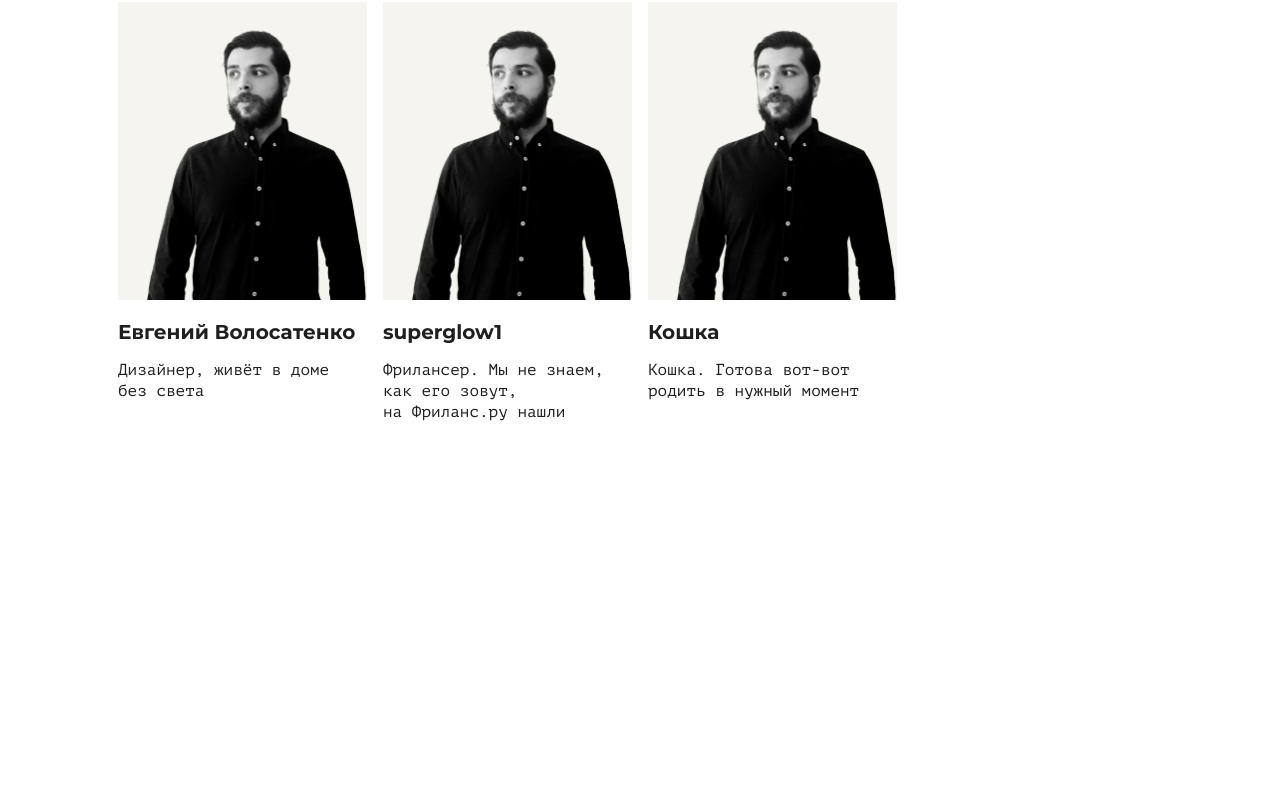
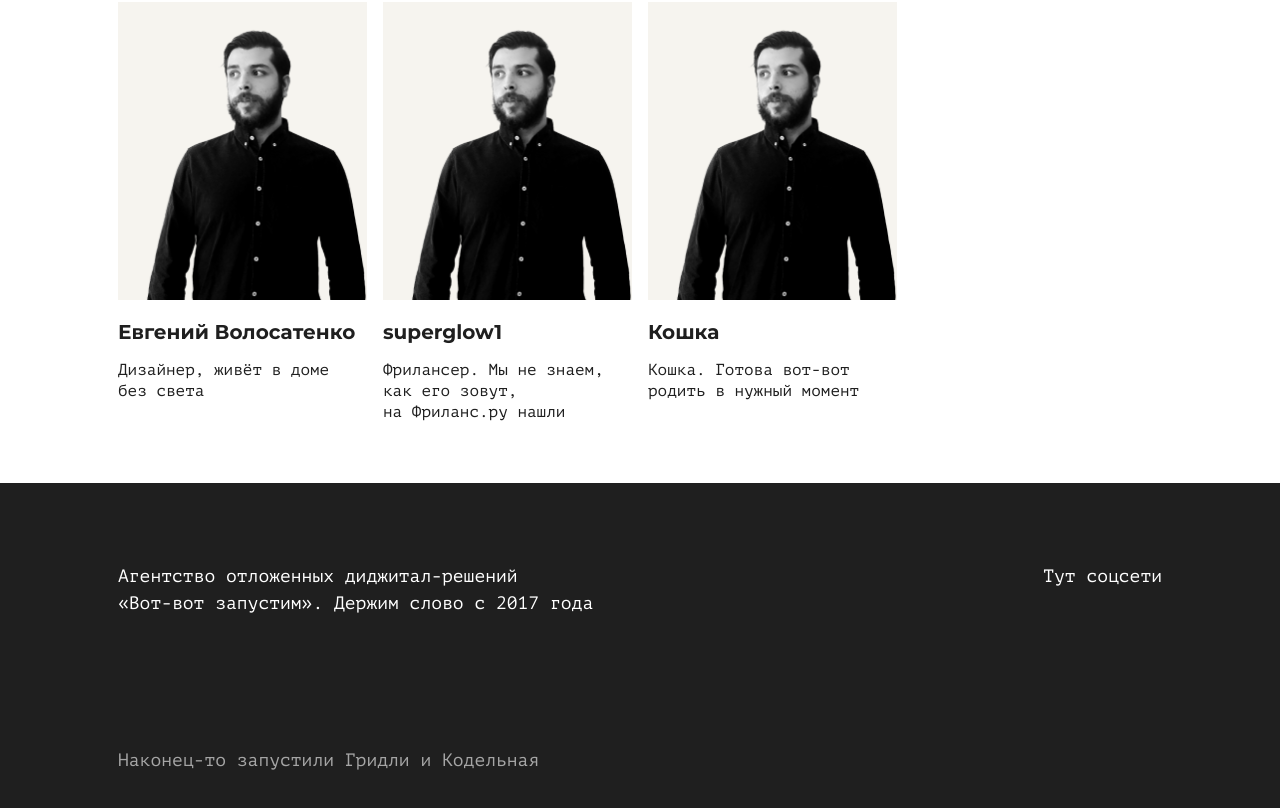
Before and after one commit to zhabinskiy/vot-vot.net, a React (Create React App) app: page / in a window 1280 px wide. Shown: the part 5473-6281 px from the top of the page. Before the commit the page ends 5956 px from the top, so only its background shows below. Built offline with nearby package versions, Linux system fonts and the light colour scheme.

Commit message:
add Footer

```diff
--- a/src/App.js
+++ b/src/App.js
@@ -5,6 +5,7 @@ import How from './How';
 import Sheets from './Sheets';
 import Communication from './Communication';
 import Team from './Team';
+import Footer from './Footer';
 
 export default () => (
   <main>
@@ -14,5 +15,6 @@ export default () => (
     <Sheets />
     <Communication />
     <Team />
+    <Footer />
   </main>
 );
--- /dev/null
+++ b/src/Footer/index.js
@@ -0,0 +1,42 @@
+import React from 'react';
+import styled from 'styled-components';
+import { Grid, Row, Col } from 'react-flexbox-grid';
+import { Wrapper, Label, H2, H3 } from '../ui';
+
+const Container = styled.section`
+  background-color: #1F1F1F;
+  color: white;
+  padding: 80px 0 60px 0;
+  font-size: 18px;
+`;
+
+const Social = styled.div`
+  float: right;
+`;
+
+const Copyright = styled.div`
+  margin-top: 130px;
+  color: rgba(255, 255, 255, .6);
+`;
+
+export default () => (
+  <Container>
+    <Wrapper>
+      <Grid>
+        <Row>
+          <Col xs={12} lg={6}>
+            Агентство отложенных диджитал-решений<br />«Вот-вот запустим». Держим слово с 2017 года
+          </Col>
+          <Col xs={12} lg={6}>
+            <Social>Тут соцсети</Social>
+          </Col>
+        </Row>
+        <Row>
+          <Col xs={12} lg={12}>
+            <Copyright>Наконец-то запустили Гридли и Кодельная</Copyright>
+          </Col>
+        </Row>
+      </Grid>
+    </Wrapper>
+  </Container>
+);
```
Also changed, not shown: src/Footer/vlad.png (added), src/Team/index.js (indentation only).
